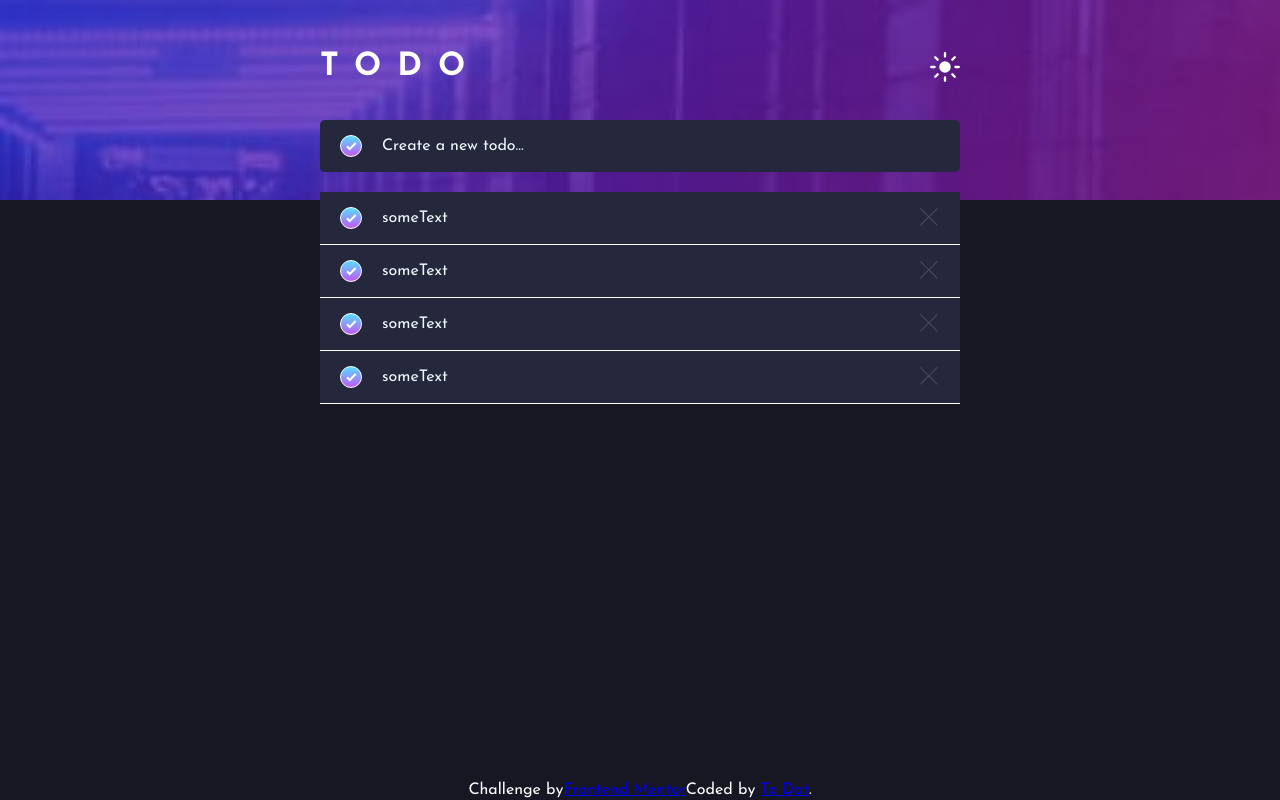
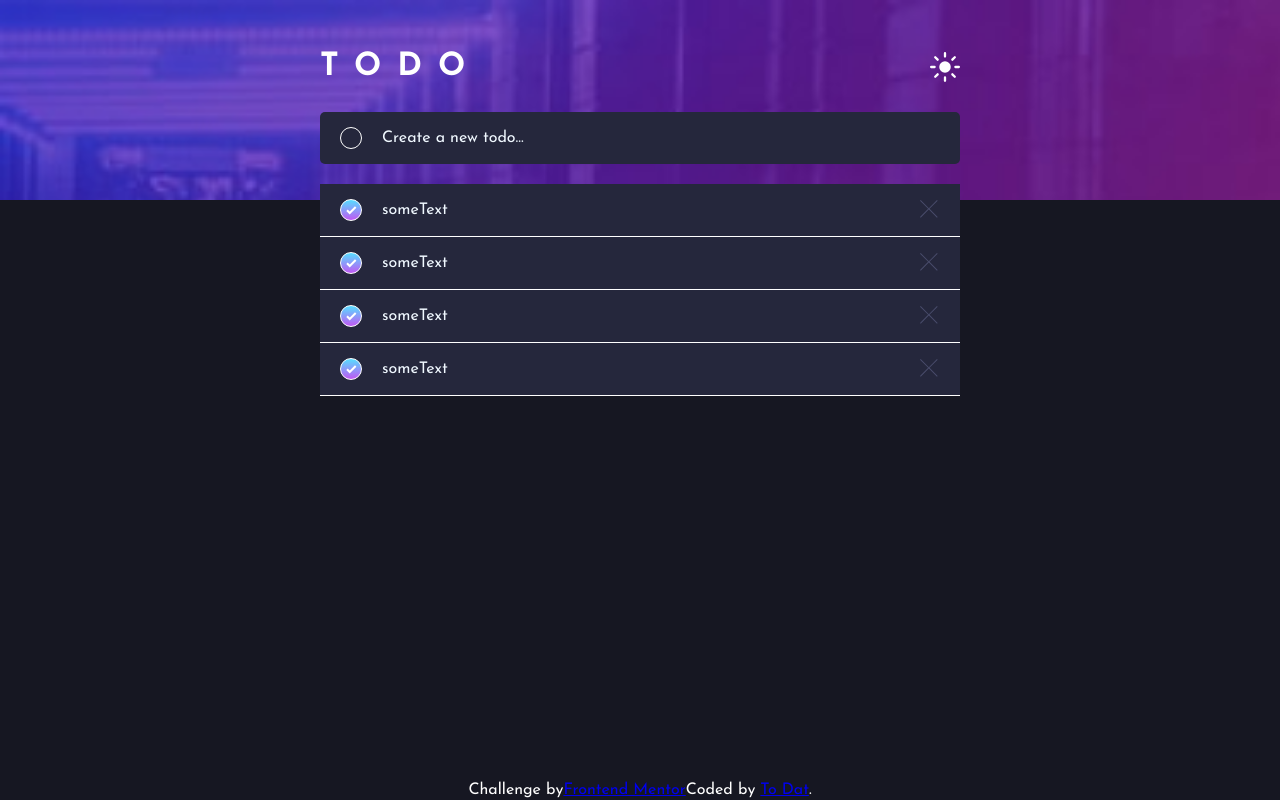
Before and after one commit to tltd0807/to-do-react-app, a React (Create React App) app: page / in a window 1280 px wide. Built offline with nearby package versions, Linux system fonts and the light colour scheme.

Commit message:
fix tick div to input todo

```diff
--- a/src/Components/Layout/Button/Done.js
+++ b/src/Components/Layout/Button/Done.js
@@ -1,8 +1,8 @@
 import classes from "./Done.module.css";
 import Icon from "../../../asset/images/icon-check.svg";
-const Done = () => {
+const Done = (props) => {
   return (
-    <div className={classes.done}>
+    <div className={`${classes.done} ${props.className}`}>
       <img src={Icon} alt="icon-check" />
     </div>
   );
--- a/src/Components/ToDoBody/ToDoInput/ToDoInput.js
+++ b/src/Components/ToDoBody/ToDoInput/ToDoInput.js
@@ -1,11 +1,10 @@
 import classes from "./ToDoInput.module.css";
-import Done from "../../Layout/Button/Done";
 import Card from "../../Layout/Card/Card";
 const ToDoInput = (props) => {
   return (
     <Card className={classes.container}>
       <div className={classes.item}>
-        <Done />
+        <div className={classes["round"]}></div>
         <div>{props.children}</div>
       </div>
     </Card>
--- a/src/Components/ToDoBody/ToDoInput/ToDoInput.module.css
+++ b/src/Components/ToDoBody/ToDoInput/ToDoInput.module.css
@@ -7,7 +7,7 @@
   justify-content: space-between;
   align-items: center;
   margin-bottom: 20px;
-  margin-top: -10vh;
+  margin-top: -11vh;
 }
 .item {
   box-sizing: border-box;
@@ -15,3 +15,10 @@
   display: flex;
   align-items: center;
 }
+.round {
+  width: 20px;
+  height: 20px;
+  border-radius: 50%;
+  margin-right: 20px;
+  border: 1px solid white;
+}
```
